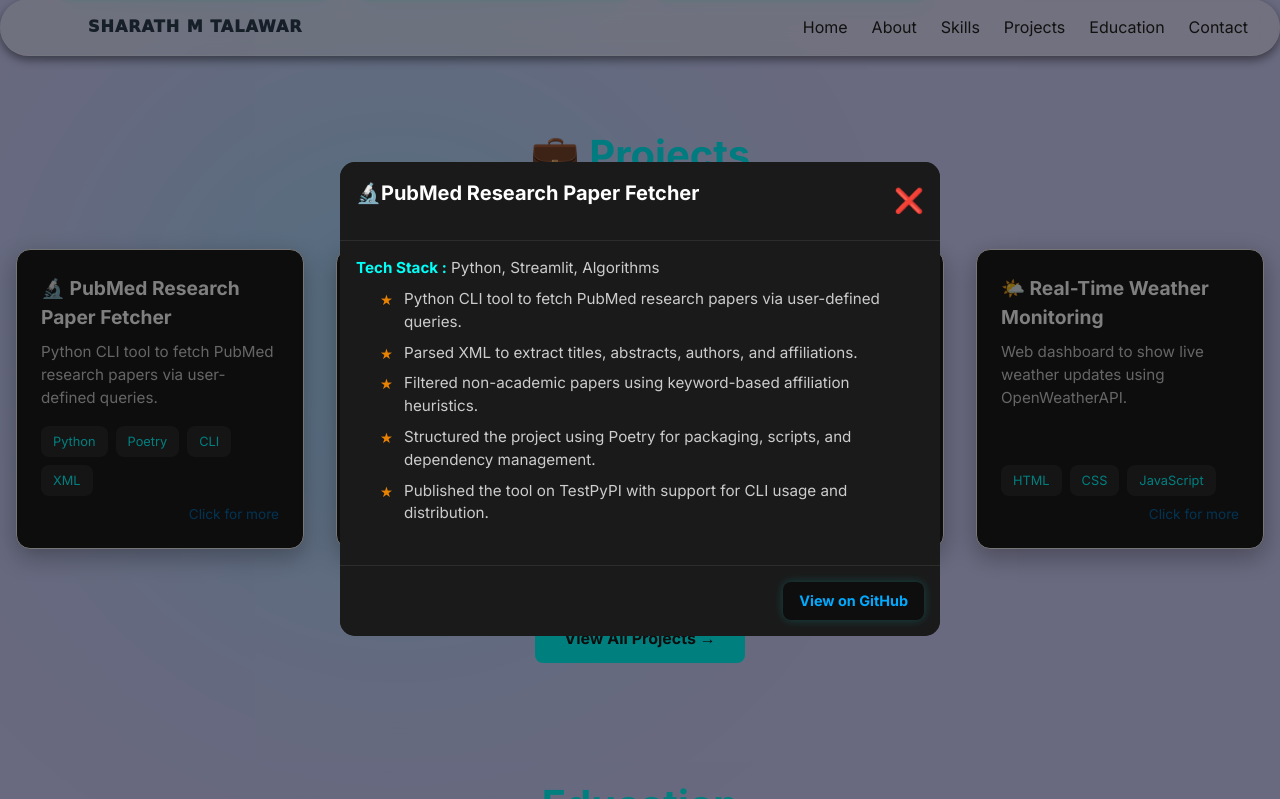
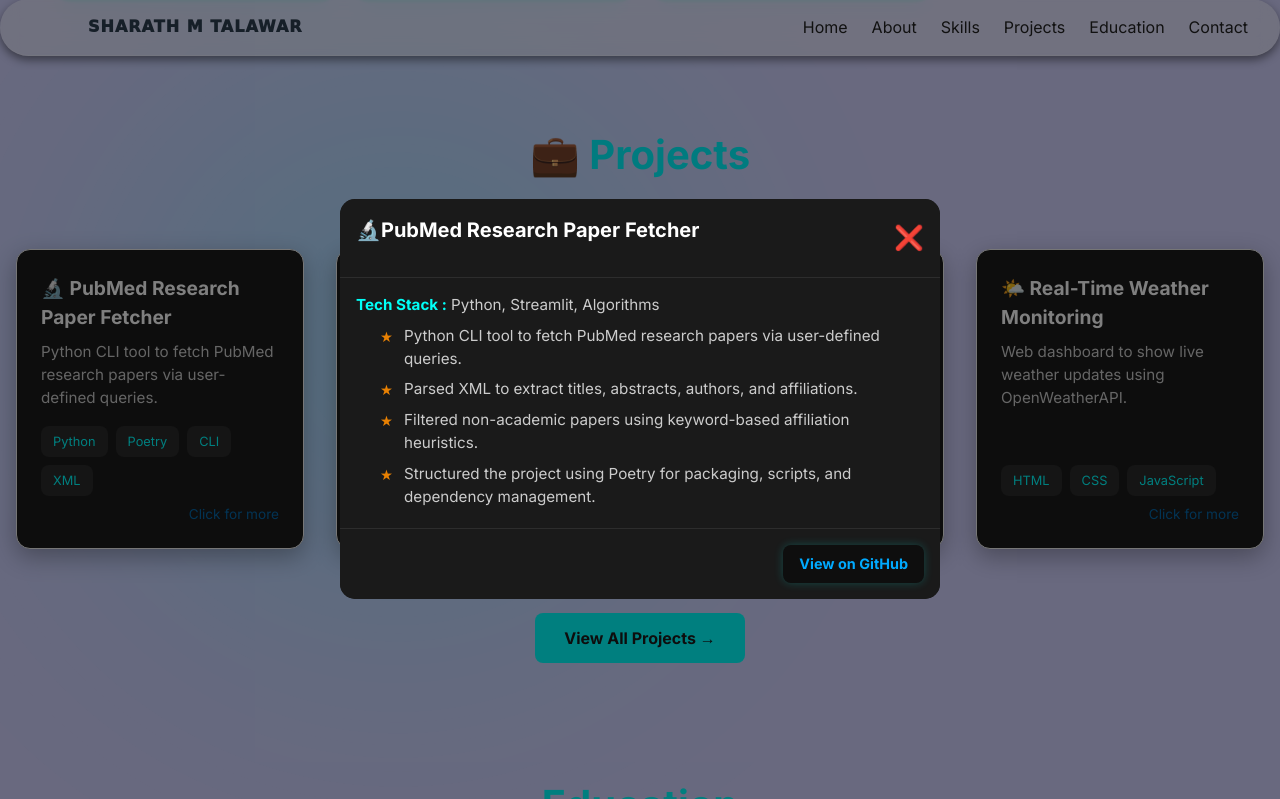
Before and after one commit to sharath816/Sharath-Portfolio, a plain HTML site: page Portfolio.html in a window 1280 px wide. Both pictures are taken after a click on the element 160 px from the left and 1935 px from the top of the page. Shown: the part 1536-2335 px from the top of the page. Drawn offline with nearby package versions, Linux system fonts and the light colour scheme; no server answers.

Commit message:
Seventh commit

```diff
--- a/Portfolio.html
+++ b/Portfolio.html
@@ -489,7 +489,7 @@
             color: #f2f2f2;
             width: 100%;
             max-width: 600px;
-            max-height: 70vh;
+            max-height: 50vh;
             border-radius: 15px;
             display: flex;
             flex-direction: column;
```
Also changed, not shown: projects.html (+1 -1 lines).
